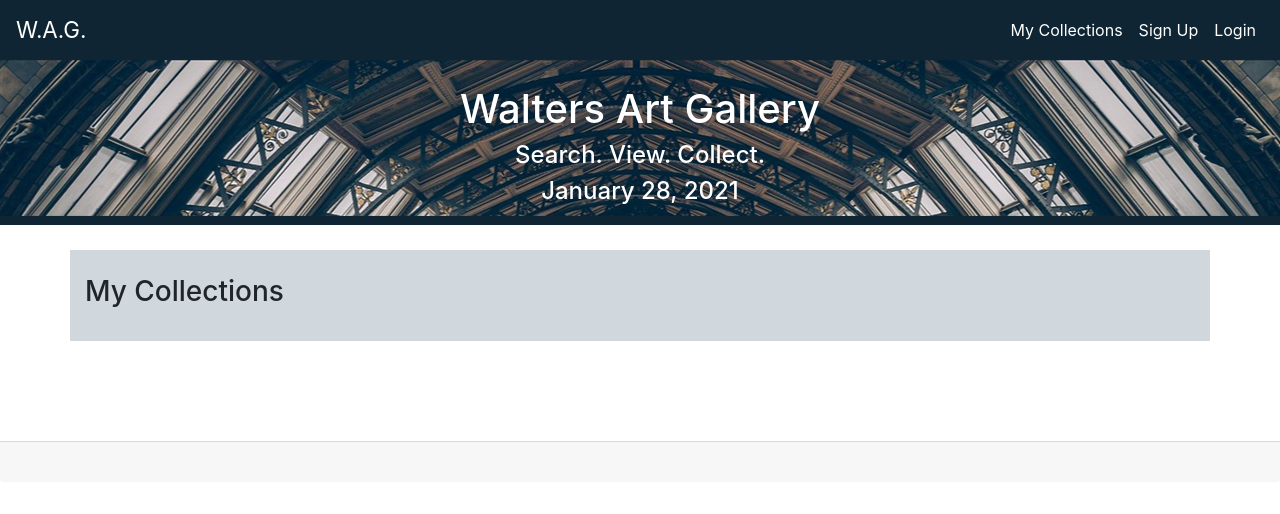
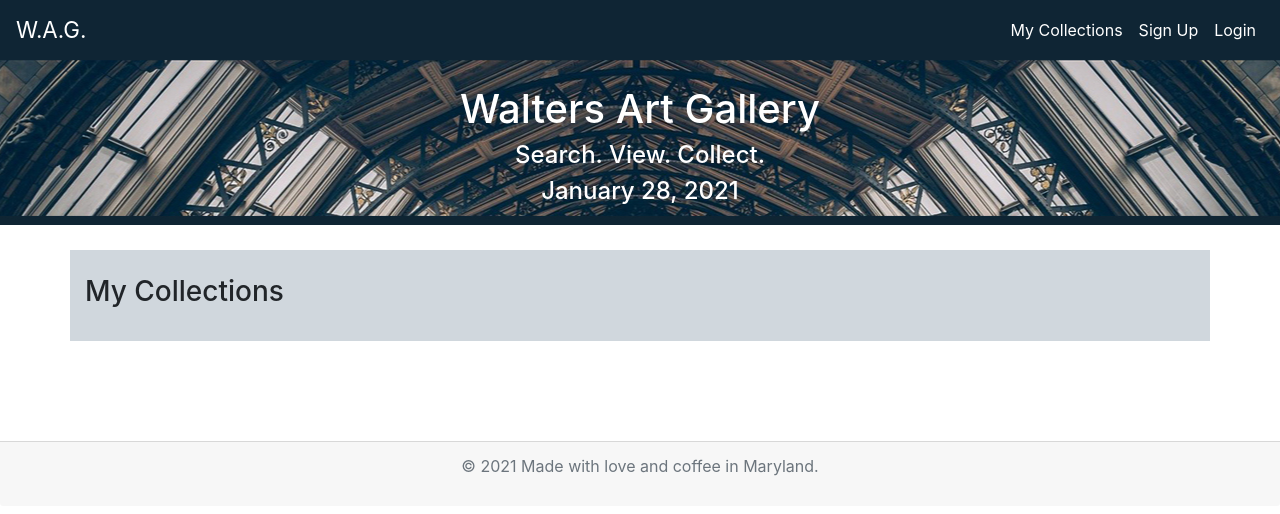
Before and after one commit to jrtwheeler/Walters_Art_Gallery_App, a React (Create React App) app in the folder client/: page /collections in a window 1280 px wide. Shown: the top 514 px of the page. Built offline with nearby package versions, Linux system fonts and the light colour scheme.

Commit message:
Styling to landing page

```diff
--- a/client/src/components/Footer/index.js
+++ b/client/src/components/Footer/index.js
@@ -4,6 +4,8 @@ function Footer(props) {
     return (
         <footer className="footer card-footer text-muted text-center">
             <p>
+                &copy;
+                2021 Made with love and coffee in Maryland.
                 {props.children}
             </p>
         </footer>
--- a/client/src/pages/Collections.js
+++ b/client/src/pages/Collections.js
@@ -1,6 +1,5 @@
 import React, { useState } from "react";
 import axios from "axios";
-import Hero from "../components/Hero";
 import Container from "../components/Container";
 import Row from "../components/Row";
 import Col from "../components/Col";
```
Lines whose indentation alone changed are shown as unchanged.
